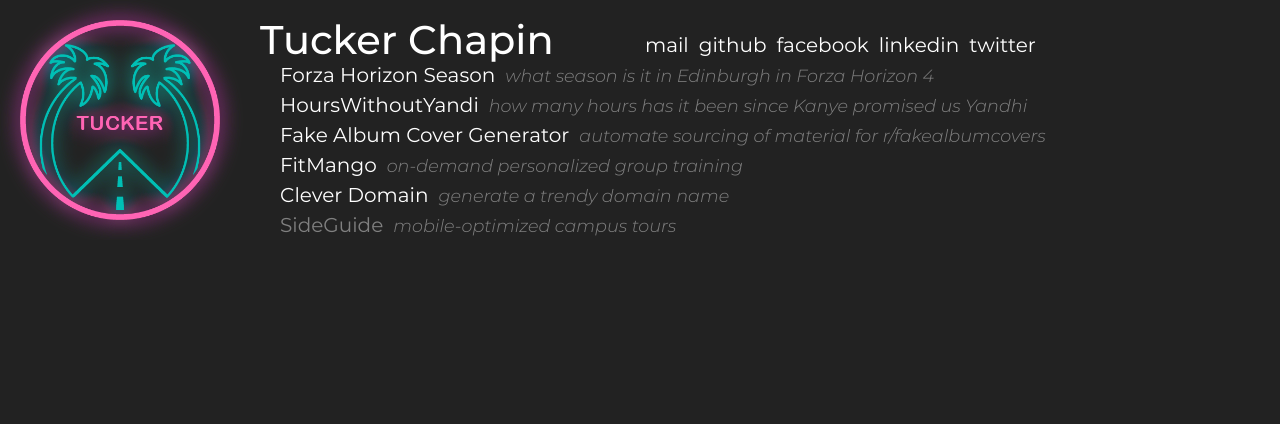
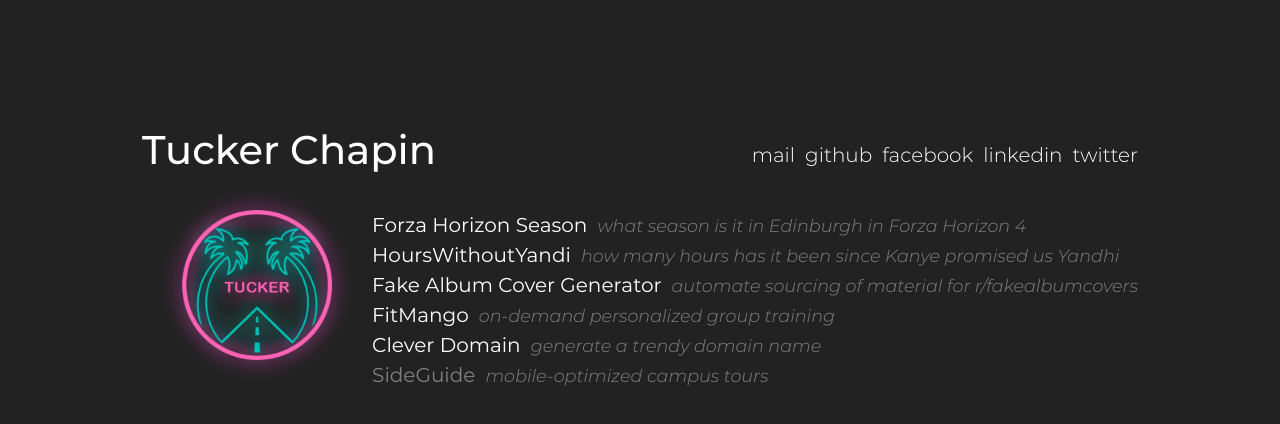
Before and after one commit to tuckerchapin/tuckerchapin.github.io, a React (Create React App) app: page / in a window 1280 px wide. Shown: the top 424 px of the page. Built offline with nearby package versions, Linux system fonts and the light colour scheme.

Commit message:
Updated to center on page.

```diff
--- a/src/App.css
+++ b/src/App.css
@@ -1,28 +1,9 @@
 #app-container {
-    display: flex;
-}
-
-#logo-container {
-    width: 200px;
-    height: 200px;
-    padding: 20px;
+    display: inline-block;
     position: relative;
-}
-
-.logo {
-    width: 200px;
-    height: 200px;
-    position: absolute;
-    filter: saturate(2);
-}
-
-.glow {
-    filter: blur(10px) saturate(4);
-}
-
-#info-container {
-    padding-top: 20px;
-    margin-left: 20px;
+    left: 50%;
+    top: 50%;
+    transform: translate(-50%, 50%);
 }
 
 #header-container {
@@ -39,6 +20,31 @@
     font-weight: 500;
 }
 
+#content-container {
+    padding-top: 20px;
+    margin-left: 20px;
+    display: flex;
+}
+
+#logo-container {
+    width: 150px;
+    height: 150px;
+    padding: 20px;
+    position: relative;
+}
+
+.logo {
+    width: 150px;
+    height: 150px;
+    position: absolute;
+    filter: saturate(2);
+}
+
+.glow {
+    filter: blur(10px) saturate(4);
+}
+
 #projects {
+    margin-top: 20px;
     margin-left: 20px;
 }
--- a/src/App.js
+++ b/src/App.js
@@ -13,16 +13,16 @@
     render() {
         return (
             <div id="app-container">
-                <div id="logo-container">
-                    <img className="logo glow" src="/logos/logo_clear.png" alt="glow"/>
-                    <img className="logo" src="/logos/logo_clear.png" alt="logo"/>
+                <div id="header-container">
+                    <div id="title">Tucker Chapin</div>
+                    <div id="contacts">
+                        {content.contacts.map((contact, i) => <Contact key={i} {...contact}/>)}
+                    </div>
                 </div>
-                <div id="info-container">
-                    <div id="header-container">
-                        <div id="title">Tucker Chapin</div>
-                        <div id="contacts">
-                            {content.contacts.map((contact, i) => <Contact key={i} {...contact}/>)}
-                        </div>
+                <div id="content-container">
+                    <div id="logo-container">
+                        <img className="logo glow" src="/logos/logo_clear.png" alt="glow"/>
+                        <img className="logo" src="/logos/logo_clear.png" alt="logo"/>
                     </div>
                     <div id="projects">
                         {content.projects.map((project, i) => <Project key={i} {...project}/>)}
--- a/src/components/Contact.css
+++ b/src/components/Contact.css
@@ -1,12 +1,18 @@
 .contact-title {
+    color: var(--white);
     font-family: 'Montserrat', sans-serif;
+    font-size: 1.25em;
+    font-weight: 300;
     line-height: 1.5em;
-    color: var(--white);
-    font-size: 1.25em;
-    margin-right: 10px;
+    margin-left: 10px;
     text-transform: lowercase;
 }
 
+    .contact-title:first-of-type {
+        margin-left: 0;
+    }
+
     .contact-title:hover {
         text-decoration: underline;
+        text-decoration-color: var(--offwhite);
     }
--- a/src/components/Project.css
+++ b/src/components/Project.css
@@ -11,6 +11,7 @@
 
     .project-title:hover {
         text-decoration: underline;
+        text-decoration-color: var(--offwhite);
     }
 
 .project-title.disabled {
--- a/src/global.css
+++ b/src/global.css
@@ -22,6 +22,7 @@
     user-select: none;
     color: var(--white);
     font-family: 'Montserrat', sans-serif;
+
     -webkit-font-smoothing: antialiased;
     -moz-osx-font-smoothing: grayscale;
 }
```
